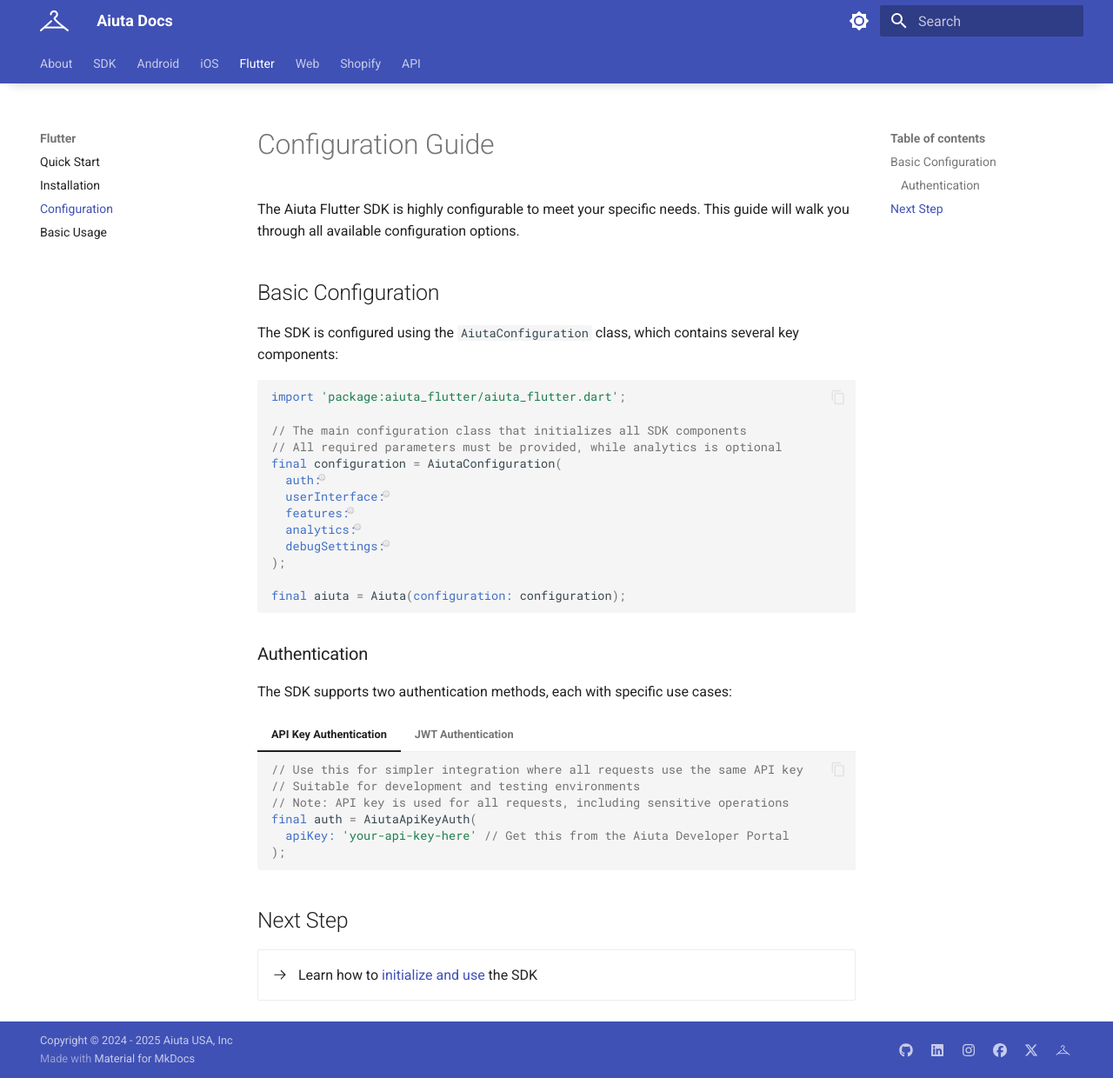
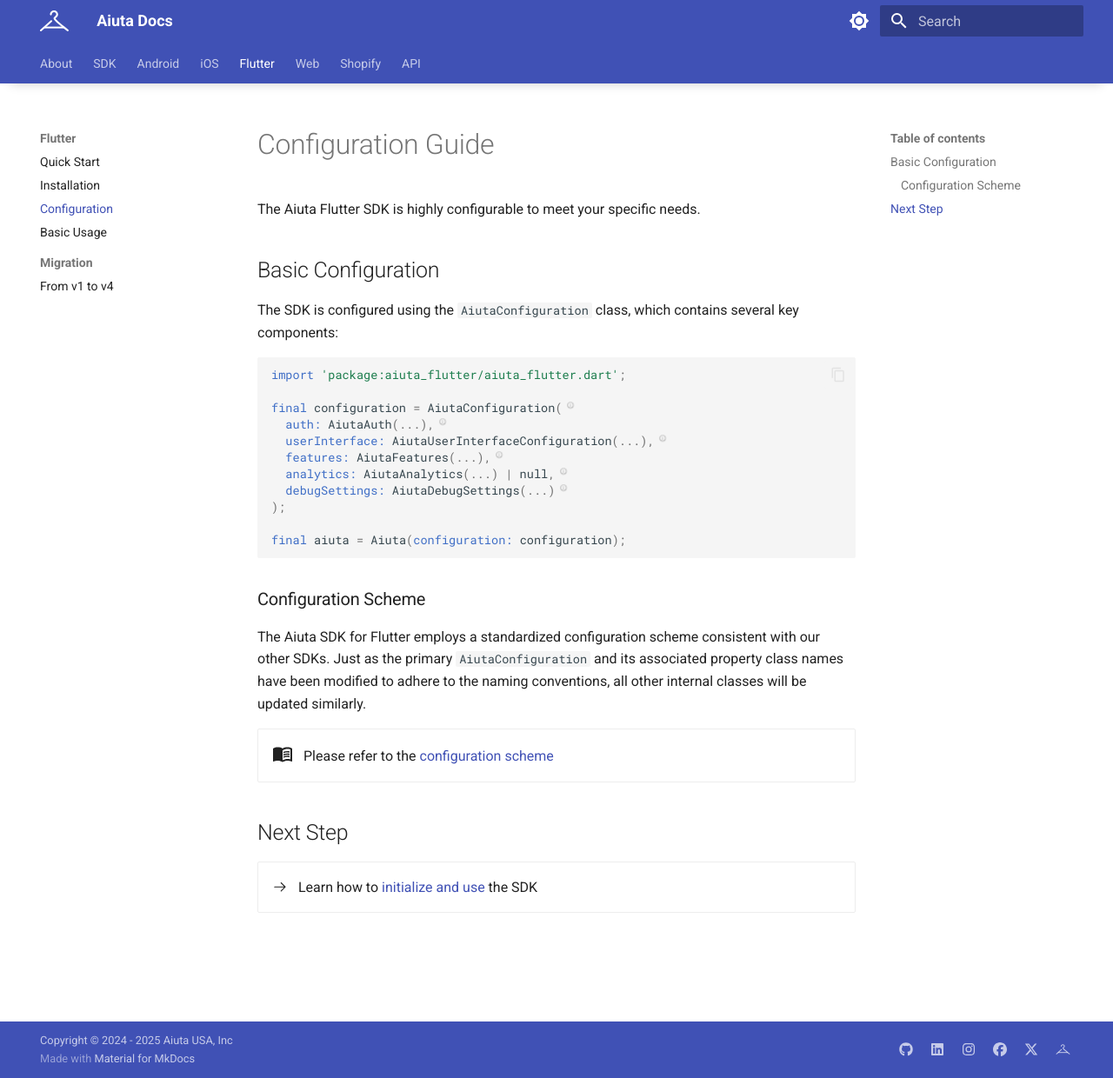
Before and after one commit to aiuta-com/docs, an MkDocs documentation site: the page built from docs/sdk/flutter/configuration.md, in a window 1280 px wide and 1240 px high. Shown: the whole window at 87% size. Built offline with MkDocs 1.6.1 and Material for MkDocs 9.7.7, drawn with Linux system fonts in a browser that asks for light colours.

Commit message:
Flutter migration guide

````diff
--- a/docs/sdk/flutter/configuration.md
+++ b/docs/sdk/flutter/configuration.md
@@ -1,6 +1,6 @@
 # Configuration Guide
 
-The Aiuta Flutter SDK is highly configurable to meet your specific needs. This guide will walk you through all available configuration options.
+The Aiuta Flutter SDK is highly configurable to meet your specific needs.
 
 ## Basic Configuration
 
@@ -10,57 +10,33 @@
 ```dart
 import 'package:aiuta_flutter/aiuta_flutter.dart';
 
-// The main configuration class that initializes all SDK components
-// All required parameters must be provided, while analytics is optional
-final configuration = AiutaConfiguration(
-  auth:// (1)!
-  userInterface:// (2)!
-  features:// (3)!
-  analytics:// (4)!
-  debugSettings:// (5)!
+final configuration = AiutaConfiguration( // (1)!
+  auth: AiutaAuth(...), // (2)!
+  userInterface: AiutaUserInterfaceConfiguration(...), // (3)!
+  features: AiutaFeatures(...), // (4)!
+  analytics: AiutaAnalytics(...) | null, // (5)!
+  debugSettings: AiutaDebugSettings(...) // (6)!
 );
 
 final aiuta = Aiuta(configuration: configuration);
 ```
 
-1. __Required__: Handles API [authentication](#authentication) and token management
-2. __Required__: Controls SDK presentation and visual appearance
-3. __Required__: Manages SDK features and their interactions
-4. __Optional__: Tracks SDK events and user interactions
-5. __Required__: Controls logging and validation behavior
+1. The main configuration class that initializes all SDK components. All required parameters must be provided, while analytics is optional
+2. __Required__: Handles API authentication and token management
+3. __Required__: Controls SDK presentation and visual appearance
+4. __Required__: Manages SDK features and their interactions
+5. __Optional__: Tracks SDK events and user interactions
+6. __Required__: Controls logging and validation behavior
 
-### Authentication
+### Configuration Scheme
 
-The SDK supports two authentication methods, each with specific use cases:
+The Aiuta SDK for Flutter employs a standardized configuration scheme consistent with our other SDKs. Just as the primary `AiutaConfiguration` and its associated property class names have been modified to adhere to the naming conventions, all other internal classes will be updated similarly.
 
-=== "API Key Authentication"
+<div class="grid cards" markdown>
 
-    ```dart
-    // Use this for simpler integration where all requests use the same API key
-    // Suitable for development and testing environments
-    // Note: API key is used for all requests, including sensitive operations
-    final auth = AiutaApiKeyAuth(
-      apiKey: 'your-api-key-here' // Get this from the Aiuta Developer Portal
-    );
-    ```
+- :material-book-open-variant:{ .lg } Please refer to the [configuration scheme](../about/developer/configuration.md)
 
-=== "JWT Authentication"
-
-    ```dart
-    // Use this for production environments where sensitive operations need JWT
-    // subscriptionId is used for non-sensitive requests
-    // getJwt callback is called only for sensitive operations (e.g., starting try-on)
-    final auth = AiutaJwtAuth(
-      subscriptionId: 'your-subscription-id', // Used for non-sensitive requests
-      getJwt: (Map<String, dynamic> params) async {
-        // Called when a sensitive operation is requested
-        // params may contain additional context for JWT generation
-        // Must return a valid JWT string or throw an exception
-        // If JWT is empty/invalid, the operation will fail with "Something went wrong"
-        return await yourJwtService.generateToken(params);
-      }
-    );
-    ```
+</div>
 
 ## Next Step
 
--- a/mkdocs.yml
+++ b/mkdocs.yml
@@ -50,6 +50,8 @@
     - Installation: sdk/flutter/installation.md
     - Configuration: sdk/flutter/configuration.md
     - Basic Usage: sdk/flutter/basic-usage.md
+    - Migration:
+      - From v1 to v4: sdk/flutter/migration/v4.md
 
   - Web:
     - Quick Start: sdk/web/quick-start.md
````
Also changed, not shown: docs/sdk/about/pages/onboarding.md (+2 -2 lines), docs/sdk/flutter/basic-usage.md (+14 -8 lines), docs/sdk/flutter/migration/v4.md (added, +86 -0 lines).
